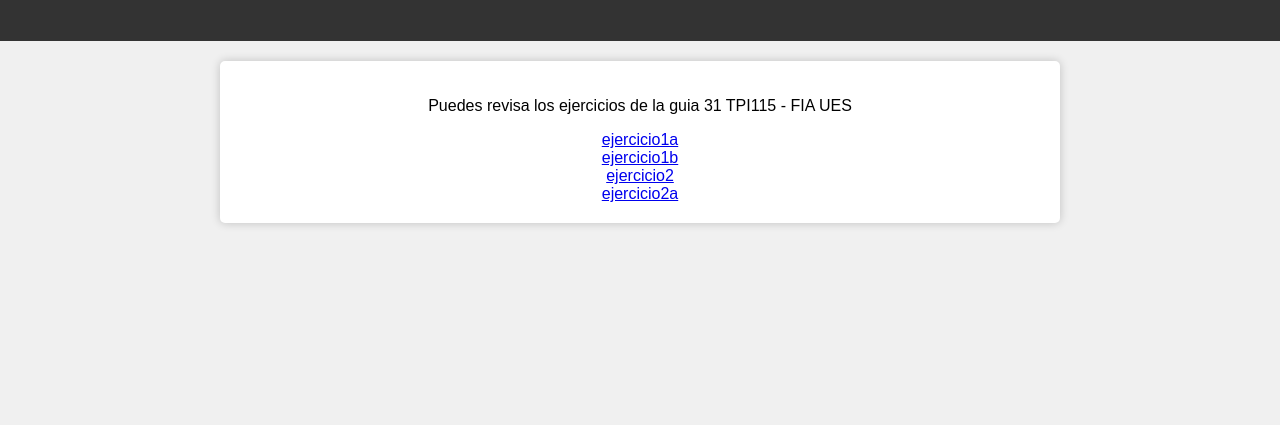
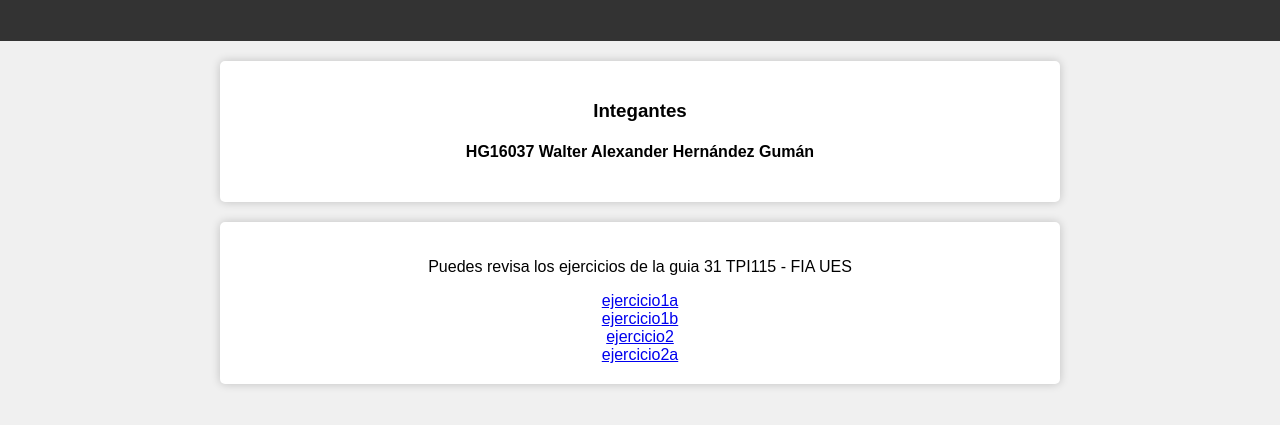
Before and after one commit to AlexHernandezSV/guia31_TPI115, a plain HTML site: page index.html in a window 1280 px wide. Shown: the part 89-514 px from the top of the page. Drawn offline with Linux system fonts and the light colour scheme.

Commit message:
integrantes

```diff
--- a/index.html
+++ b/index.html
@@ -37,6 +37,11 @@
         <h1>Bienvenidos a nuestra pagina</h1>
     </header>
     <div class="container">
+        <h3>Integantes</h3>
+        <h4>HG16037 Walter Alexander Hernández Gumán</h4>
+
+    </div>
+    <div class="container">
         <p>Puedes revisa los ejercicios de la guia 31 TPI115 - FIA UES</p>
         <a href="ejercicios/HG16037-ejercicio1a.xml">ejercicio1a</a><br>
         <a href="ejercicios/HG16037-ejercicio1b.xml">ejercicio1b</a><br>
```
